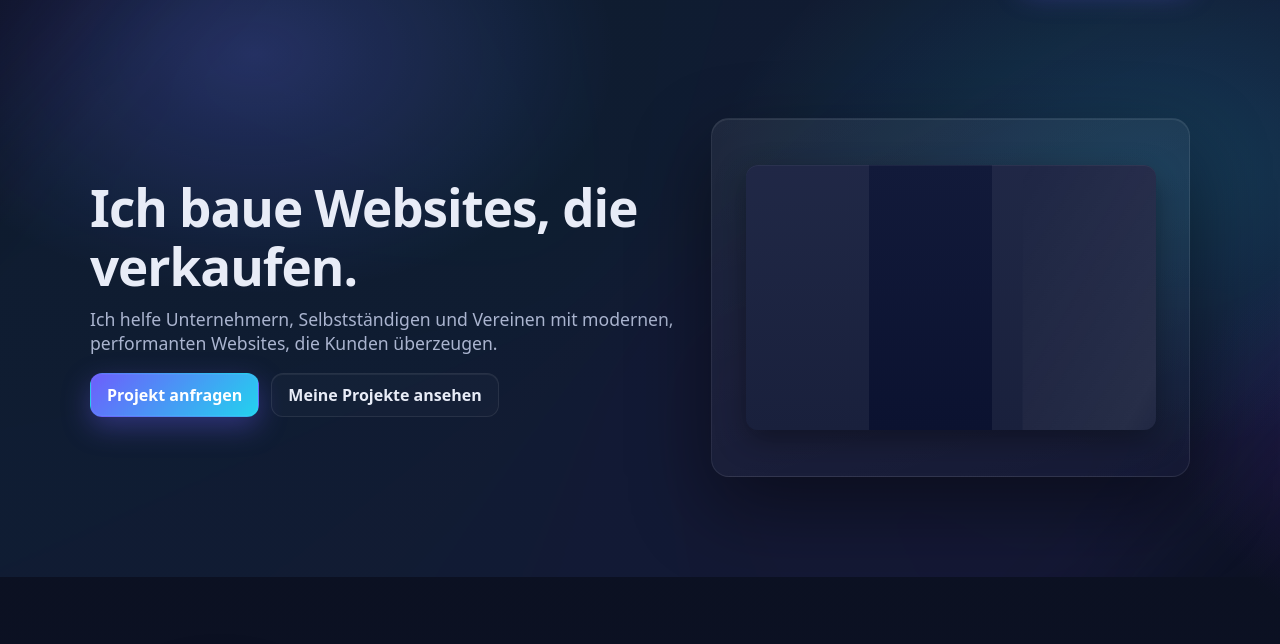
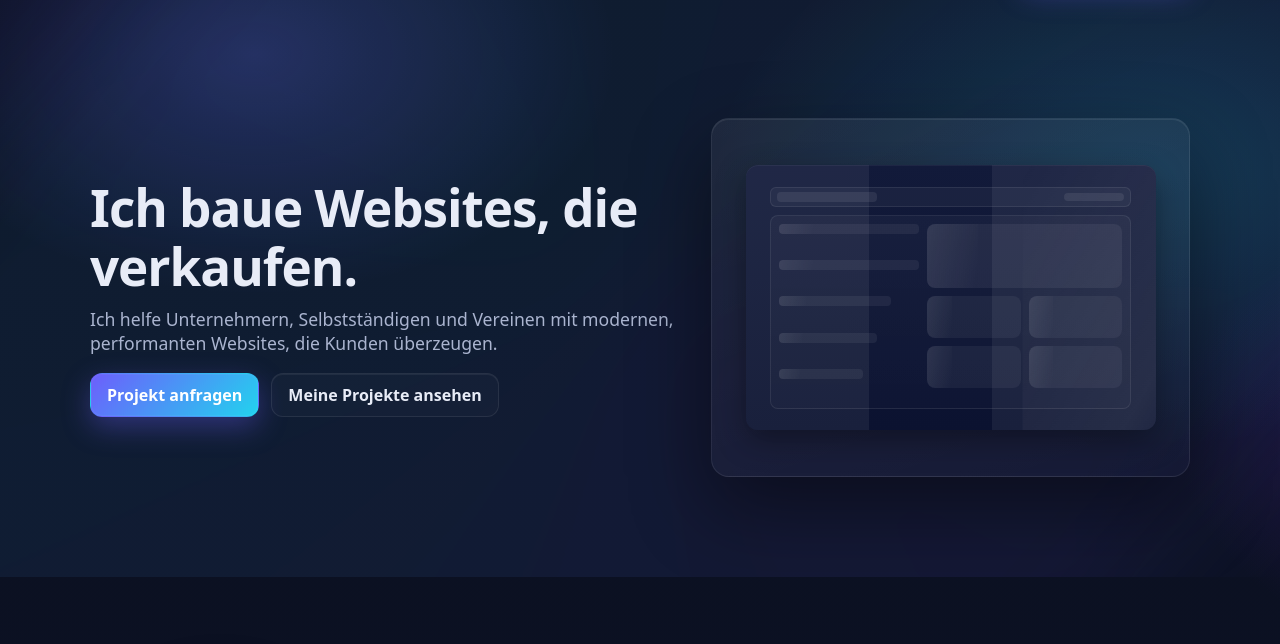
Before and after one commit to Eric-Alexander-07/Main-Website, a plain HTML site: page index.html in a window 1280 px wide. Shown: the part 75-719 px from the top of the page. Drawn offline with nearby package versions, Linux system fonts and the light colour scheme; no server answers; animation ran at ten frames a second.

Commit message:
minor changes

```diff
--- a/index.html
+++ b/index.html
@@ -75,7 +75,31 @@
         <div class="hero-visual reveal" aria-hidden="true">
           <div class="mockup">
             <div class="screen">
-              <div id="lottie-hero" class="lottie" aria-hidden="true"></div>
+              <div class="wireframe" aria-hidden="true">
+                <div class="wf-topbar">
+                  <div class="wf-logo"></div>
+                  <div></div>
+                  <div class="wf-menu"></div>
+                </div>
+                <div class="wf-body">
+                  <div class="wf-sidebar">
+                    <div class="wf-line"></div>
+                    <div class="wf-line"></div>
+                    <div class="wf-line" style="width: 80%"></div>
+                    <div class="wf-line" style="width: 70%"></div>
+                    <div class="wf-line" style="width: 60%"></div>
+                  </div>
+                  <div class="wf-main">
+                    <div class="wf-hero"></div>
+                    <div class="wf-grid">
+                      <div class="wf-card"></div>
+                      <div class="wf-card"></div>
+                      <div class="wf-card"></div>
+                      <div class="wf-card"></div>
+                    </div>
+                  </div>
+                </div>
+              </div>
             </div>
           </div>
         </div>
--- a/styles.css
+++ b/styles.css
@@ -101,6 +101,23 @@ p { color: var(--muted); margin: 0 0 12px; }
 .mockup .screen::after { content: ""; position: absolute; inset: 0; background: linear-gradient(120deg, transparent 0%, rgba(255,255,255,.06) 45%, transparent 60%); transform: translateX(-100%); animation: shimmer 4s ease-in-out infinite; }
 @keyframes shimmer { 50% { transform: translateX(100%);} }
 
+/* Animated wireframe inside hero mockup */
+.wireframe { position: absolute; inset: 8% 6%; display: grid; grid-template-rows: auto 1fr; gap: 8px; }
+.wf-topbar { height: 20px; border: 1px solid var(--border); border-radius: 6px; background: rgba(255,255,255,.04); display: grid; grid-template-columns: 100px 1fr 70px; gap: 6px; align-items: center; padding: 4px 6px; }
+.wf-topbar .wf-logo { height: 10px; border-radius: 4px; background: rgba(255,255,255,.08); }
+.wf-topbar .wf-menu { justify-self: end; width: 60px; height: 8px; border-radius: 4px; background: rgba(255,255,255,.08); }
+.wf-body { border: 1px solid var(--border); border-radius: 8px; background: linear-gradient(180deg, rgba(255,255,255,.03), rgba(255,255,255,.015)); padding: 8px; display: grid; grid-template-columns: 140px 1fr; gap: 8px; overflow: hidden; }
+.wf-sidebar { display: grid; gap: 6px; }
+.wf-line { height: 10px; border-radius: 4px; background: rgba(255,255,255,.06); position: relative; overflow: hidden; }
+.wf-line::after { content: ""; position: absolute; inset: 0; background: linear-gradient(100deg, transparent 0%, rgba(255,255,255,.12) 50%, transparent 100%); transform: translateX(-100%); animation: wf-shimmer 3.5s ease-in-out infinite; }
+.wf-main { display: grid; grid-template-rows: auto 1fr; gap: 8px; overflow: hidden; }
+.wf-hero { height: 64px; border-radius: 8px; background: rgba(255,255,255,.06); position: relative; overflow: hidden; }
+.wf-hero::after { content: ""; position: absolute; inset: 0; background: linear-gradient(100deg, transparent 0%, rgba(255,255,255,.12) 50%, transparent 100%); transform: translateX(-100%); animation: wf-shimmer 3.5s ease-in-out infinite; }
+.wf-grid { display: grid; grid-template-columns: 1fr 1fr; gap: 8px; align-content: start; }
+.wf-card { height: 42px; border-radius: 8px; background: rgba(255,255,255,.05); position: relative; overflow: hidden; }
+.wf-card::after { content: ""; position: absolute; inset: 0; background: linear-gradient(100deg, transparent 0%, rgba(255,255,255,.12) 50%, transparent 100%); transform: translateX(-100%); animation: wf-shimmer 3.5s ease-in-out infinite; }
+@keyframes wf-shimmer { 50% { transform: translateX(100%);} }
+
 /* About */
 .grid { display: grid; gap: 22px; }
 .grid.two { grid-template-columns: repeat(2, minmax(0,1fr)); }
@@ -195,7 +212,7 @@ p { color: var(--muted); margin: 0 0 12px; }
 #testimonials .carousel { padding: 16px 56px; background: rgba(0,0,0,.18); border: 1px solid var(--border); border-radius: 16px; }
 .carousel.centered { text-align: center; }
 #testimonials .carousel { overflow: hidden; }
-.carousel-track { display: flex; gap: 14px; overflow-x: auto; overflow-y: hidden; scroll-snap-type: x mandatory; -webkit-overflow-scrolling: touch; scrollbar-width: none; }
+.carousel-track { display: flex; gap: 14px; overflow-x: auto; overflow-y: hidden; scroll-snap-type: x mandatory; scroll-snap-stop: always; -webkit-overflow-scrolling: touch; scrollbar-width: none; }
 .carousel-track::-webkit-scrollbar { display: none; }
 .slide { flex: 0 0 min(640px, 80%); width: min(640px, 80%); scroll-snap-align: center; transition: transform .25s ease, opacity .25s ease; opacity: .9; transform: scale(.97); }
 .slide.is-active { transform: scale(1); opacity: 1; }
@@ -280,9 +297,9 @@ input:focus, textarea:focus { border-color: var(--ring); box-shadow: 0 0 0 4px r
   .hero { padding: 90px 0 60px; }
   .brand-logo { width: 30px; height: 30px; }
   /* Testimonials: make each slide full width, no preview */
-  #testimonials .carousel { padding: 12px 16px; }
-  .carousel-track { gap: 0; }
-  .slide { flex: 0 0 100%; width: 100%; scroll-snap-align: start; }
+  #testimonials .carousel { padding: 12px 0; }
+  .carousel-track { gap: 12px; padding: 0 16px; scroll-snap-type: x mandatory; scroll-snap-stop: always; }
+  .slide { flex: 0 0 calc(100% - 48px); width: calc(100% - 48px); scroll-snap-align: center; }
   #testimonials .quote { width: 100%; max-width: none; min-height: unset; padding: 18px; }
   /* Footer stacking on small screens */
   .footer-inner { grid-template-columns: 1fr; justify-items: start; gap: 8px; }
```
